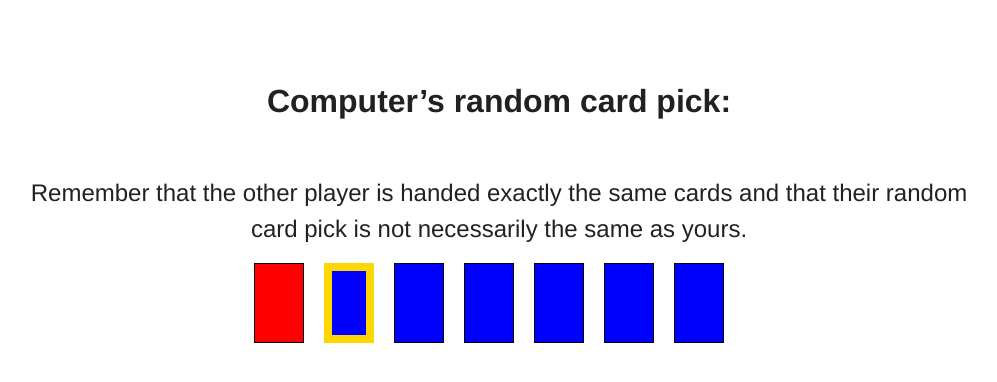
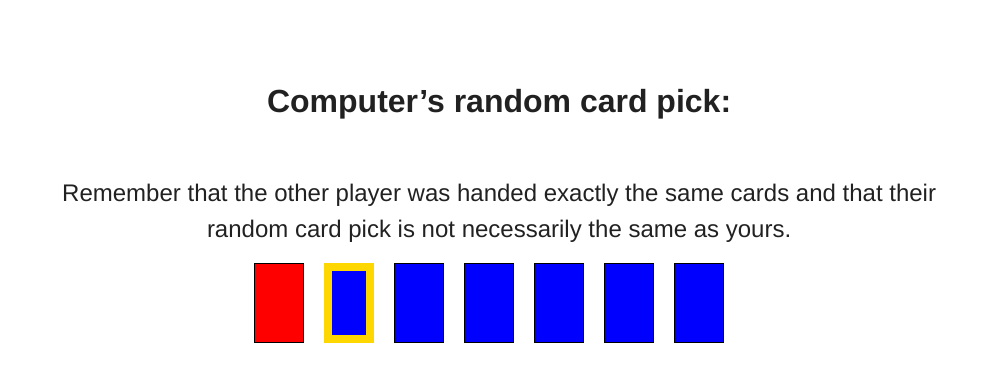
Before and after one commit to ucbtszh/cards-game, a Vue app: page /testtrials in a window 1280 px wide. Shown: the top 382 px of the page, without its empty margins (141-1138 px from the left). Built offline with nearby package versions, Linux system fonts and the light colour scheme.

Commit message:
changed game wording to past tense

```diff
--- a/src/components/Cards.vue
+++ b/src/components/Cards.vue
@@ -1,7 +1,7 @@
 <template>
   <div :id="index">
     <h3>{{ header }}</h3>
-    <p v-show="trial" style="display:inline-block">Remember that the other player is handed exactly the same cards and that their random card pick is not necessarily the same as yours.</p>
+    <p v-show="trial" style="display:inline-block">Remember that the other player was handed exactly the same cards and that their random card pick is not necessarily the same as yours.</p>
     <br>
     <div class="red-card" v-for="n_red in n_red" :key="'r' + n_red"></div>
     <div class="blue-card" v-for="n_blue in n_blue" :key="'b' + n_blue"></div>
--- a/src/components/ComprehensionCheck.vue
+++ b/src/components/ComprehensionCheck.vue
@@ -47,7 +47,7 @@
           </v-radio>
           <v-radio
             value="c"
-            label="The computer's random pick can result in the same or a different card for you and the other player."
+            label="The computer randomly picked for the other player and randomly picks a card for you. Your card pick is not necessarily the same as the other player's."
           >
           </v-radio>
         </v-radio-group>
--- a/src/components/Report.vue
+++ b/src/components/Report.vue
@@ -43,7 +43,7 @@
     </div>
 
     <div id="honesty-rating" v-show="showRatingReport">
-      <h2>How honest do you think the other player is?</h2>
+      <h2>How honest do you think the other player was?</h2>
       <v-form v-model="rated">
         <v-radio-group
           class="honestyform"
@@ -180,7 +180,7 @@ export default {
     return {
       displayText: "Please report the colour of the computer’s pick",
       reportText: "You report:",
-      outcomeText: "The other player reports:",
+      outcomeText: "The other player reported:",
       displayReport: true,
       reportedCard: "",
       showOutcomeReport: false,
```
